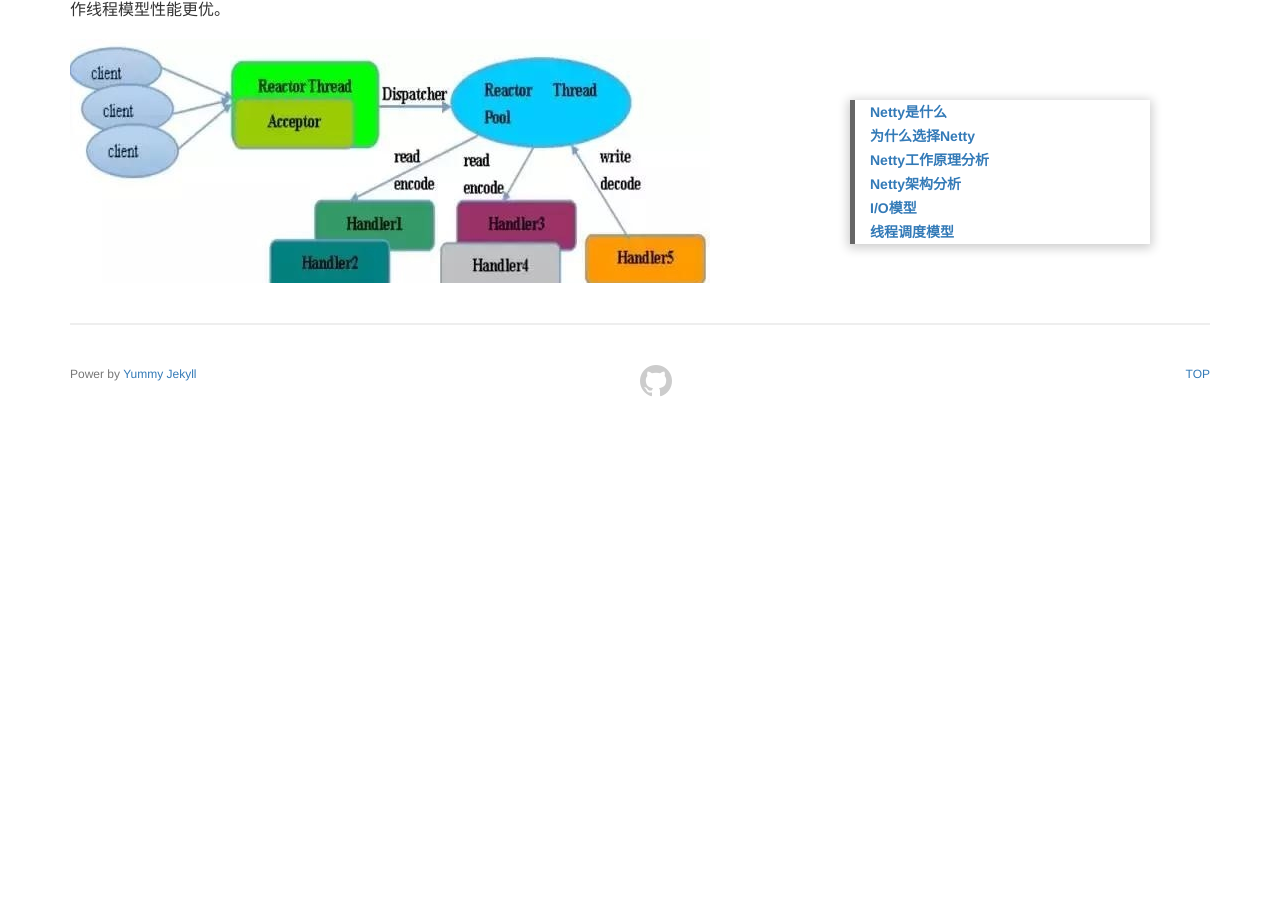
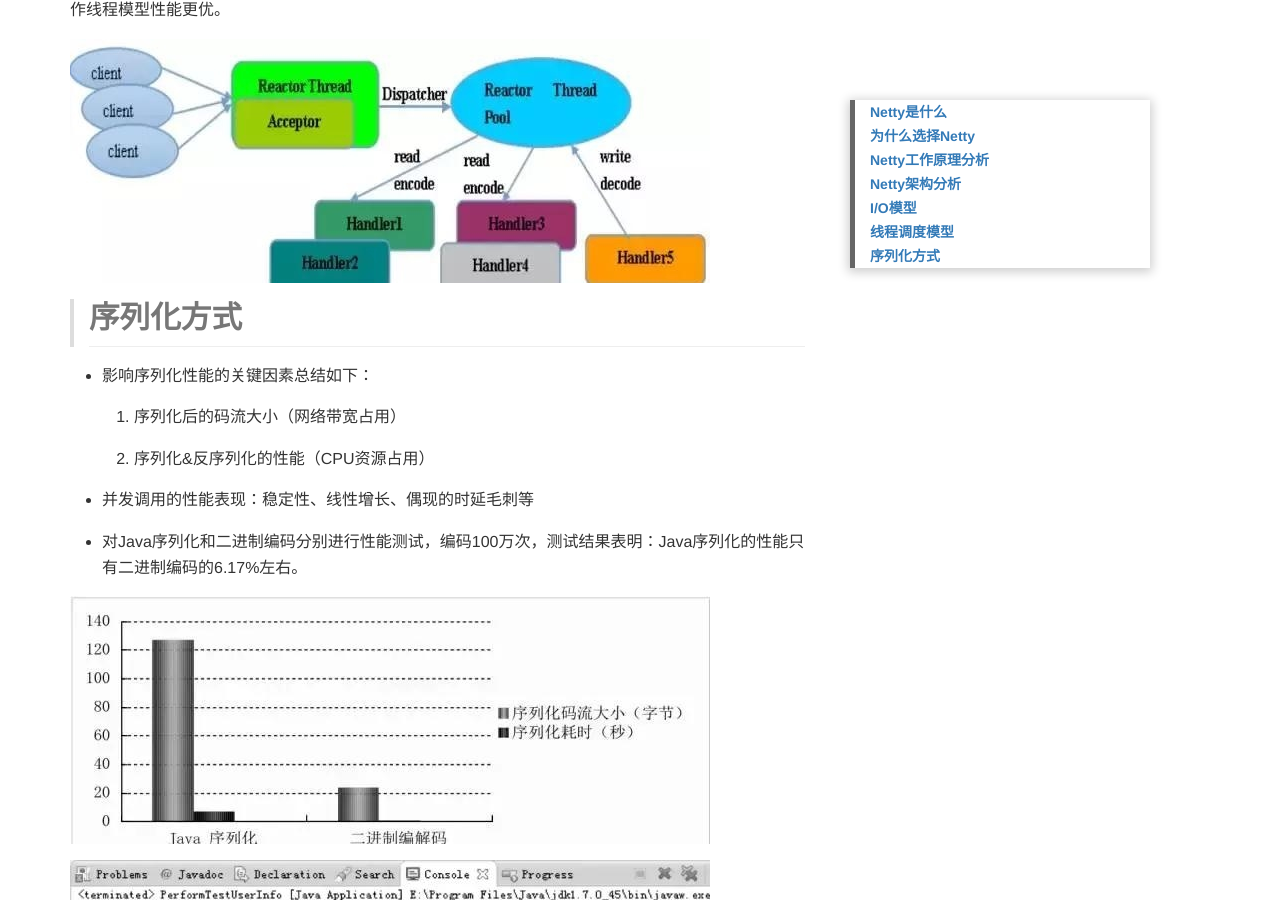
Before and after one commit to kookx/kookx.github.io, a Jekyll site: the page built from _posts/2019-01-07-Netty高性能实战.md, in a window 1280 px wide and 900 px high, scrolled down 5853 px. Built offline with Jekyll 4.4.1, drawn with Linux system fonts in a browser that asks for light colours; before the commit the page ends 6258 px from its top, so only the background shows below that.

Commit message:
Update 2019-01-07-Netty高性能实战.md

```diff
--- a/_posts/2019-01-07-Netty高性能实战.md
+++ b/_posts/2019-01-07-Netty高性能实战.md
@@ -133,3 +133,19 @@
 为了尽可能提升性能，Netty采用了串行`无锁化`设计，在I/O线程内部进行串行操作，避免多线程竞争导致的性能下降。表面上看，串行化设计似乎CPU利用率不高，并发程度不够。但是，通过调整NIO线程池的线程参数，可以同时启动多个串行化的线程并行运行，这种`局部无锁化的串行线程`设计相比一个队列-多个工作线程模型性能更优。
 
 ![netty线程模型](http://onekook.com/bower_components/extend/images/netty-8.JPEG)
+
+> ## 序列化方式
+
+- 影响序列化性能的关键因素总结如下：
+
+  1. 序列化后的码流大小（网络带宽占用）
+
+  2. 序列化&反序列化的性能（CPU资源占用）
+
+- 并发调用的性能表现：稳定性、线性增长、偶现的时延毛刺等
+
+- 对Java序列化和二进制编码分别进行性能测试，编码100万次，测试结果表明：Java序列化的性能只有二进制编码的6.17%左右。
+
+![序列化对比](http://onekook.com/bower_components/extend/images/netty-9.JPEG)
+
+![序列化时间](http://onekook.com/bower_components/extend/images/netty-10.JPEG)
```
